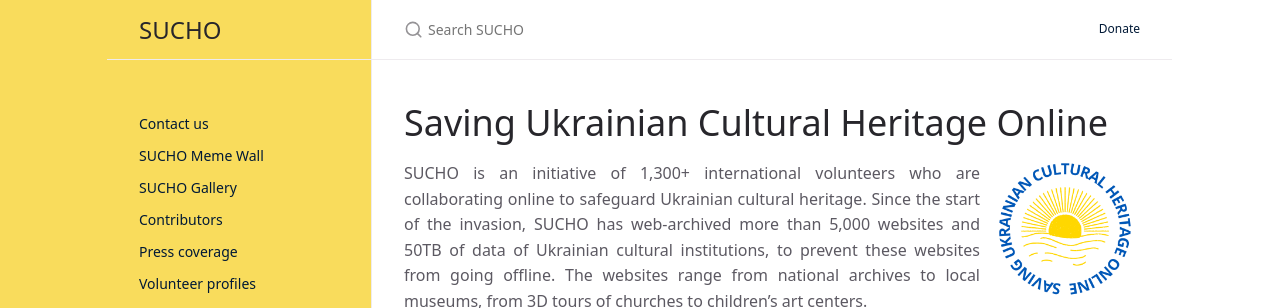
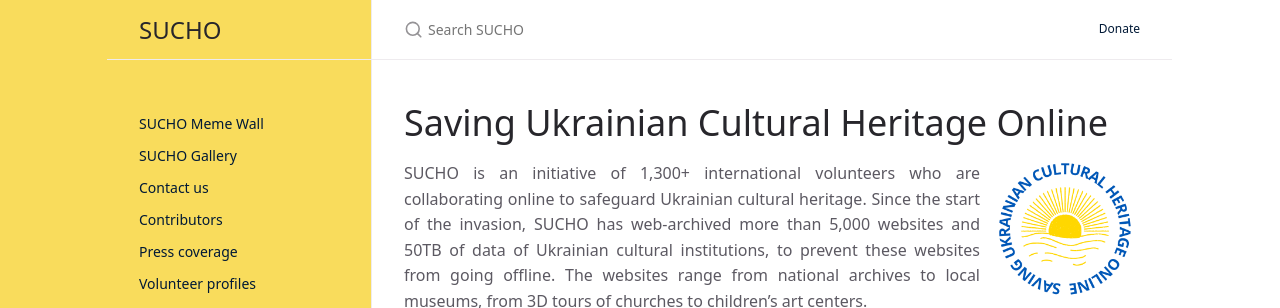
Before and after one commit to sucho-archiving/sucho-archiving.github.io, a Jekyll site: the page built from index.md, in a window 1280 px wide. Shown: the top 308 px of the page. Built offline with Jekyll 4.4.1, drawn with Linux system fonts in a browser that asks for light colours.

Commit message:
Reordered nav

```diff
--- a/_includes/nav.html
+++ b/_includes/nav.html
@@ -1,7 +1,7 @@
 <ul class="nav-list">
-	<li class="nav-list-item"><a class="nav-list-link" href="/contact">Contact us</a></li>
 	<li class="nav-list-item"><a target="_blank" class="nav-list-link" href="https://memes.sucho.org/">SUCHO Meme Wall</a></li>
 	<li class="nav-list-item"><a target="_blank" class="nav-list-link" href="https://gallery.sucho.org/">SUCHO Gallery</a></li>
+	<li class="nav-list-item"><a class="nav-list-link" href="/contact">Contact us</a></li>
 	<li class="nav-list-item"><a class="nav-list-link" href="/contributors">Contributors</a></li>
 	<li class="nav-list-item"><a class="nav-list-link" href="/press">Press coverage</a></li>
 	<li class="nav-list-item"><a class="nav-list-link" href="/blog">Volunteer profiles</a></li>
```
